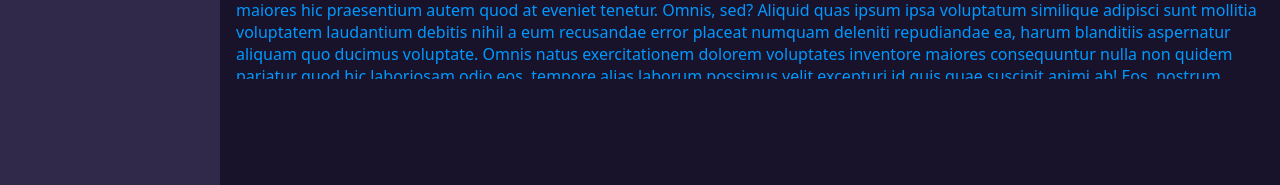
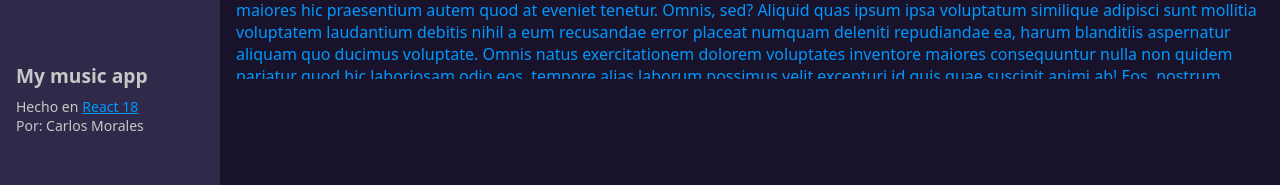
Before and after one commit to KrlosPK/my-music-app, a React (Vite) app: page /#/ in a window 1280 px wide. Shown: the part 641-826 px from the top of the page. Built offline with nearby package versions, Linux system fonts and the light colour scheme.

Commit message:
added footer

```diff
--- a/package.json
+++ b/package.json
@@ -2,7 +2,7 @@
   "homepage": "https://krlospk.github.io/my-music-app/",
   "name": "my-music-app",
   "private": true,
-  "version": "0.1.3",
+  "version": "0.1.4",
   "type": "module",
   "scripts": {
     "dev": "vite --open",
--- a/src/components/Navbar/Navbar.jsx
+++ b/src/components/Navbar/Navbar.jsx
@@ -21,16 +21,27 @@ const Navbar = () => {
         </ul>
         <ul className={styles.navigation}>
           <li>
-            <NavLink to='/'><AiFillHome /> Inicio</NavLink>
+            <NavLink to='/'>
+              <AiFillHome /> Inicio
+            </NavLink>
           </li>
           <li>
-            <NavLink to='/favorite-songs'><AiFillHeart /> Favoritos</NavLink>
+            <NavLink to='/favorite-songs'>
+              <AiFillHeart /> Favoritos
+            </NavLink>
           </li>
           <li>
             <a href='https://github.com/KrlosPK/my-music-app' target='_blank' rel='noreferrer'>
               <AiFillGithub /> Repositorio
             </a>
           </li>
+          <footer className={styles.footer}>
+            <h2>My music app</h2>
+            <p>
+              Hecho en <a href='https://es.react.dev'>React 18</a>
+            </p>
+            <span>Por: Carlos Morales</span>
+          </footer>
         </ul>
       </nav>
     </header>
--- a/src/components/Navbar/Navbar.module.css
+++ b/src/components/Navbar/Navbar.module.css
@@ -40,6 +40,10 @@
   width: 2rem;
 }
 
+.footer {
+  display: none;
+}
+
 @media (min-width: 768px) {
   .header::before {
     background-color: #393053;
@@ -65,4 +69,28 @@
     font-size: 1rem;
     gap: 1rem;
   }
+  .footer {
+    bottom: 7.5rem;
+    color: #c7c7c7;
+    display: flex;
+    flex-direction: column;
+    position: absolute;
+  }
+  .footer h2 {
+    font-size: 1.2rem;
+    margin-bottom: 0.5rem;
+  }
+  .footer p {
+    display: flex;
+    gap: 4px;
+  }
+  .footer p a {
+    color: #09f;
+    text-decoration: underline;
+  }
+  .footer span,
+  .footer p a,
+  .footer p {
+    font-size: 14px;
+  }
 }
--- a/src/index.css
+++ b/src/index.css
@@ -4,13 +4,13 @@
 
 * {
   box-sizing: border-box;
-  color: #ffffff;
   font-family: system-ui;
   margin: 0;
 }
 
 body {
   background-color: #18122b;
+  color: #ffffff;
   overflow: hidden;
 }
 #root {
@@ -22,6 +22,7 @@ ul {
 }
 
 a {
+  color: #ffffff;
   display: inline-block;
   text-decoration: none;
 }
@@ -35,6 +36,7 @@ a:active {
 .page {
   height: calc(100vh - 11rem);
   margin-left: 220px;
+  max-width: var(--max-width);
   overflow: auto;
   padding: 1rem;
 }
```
